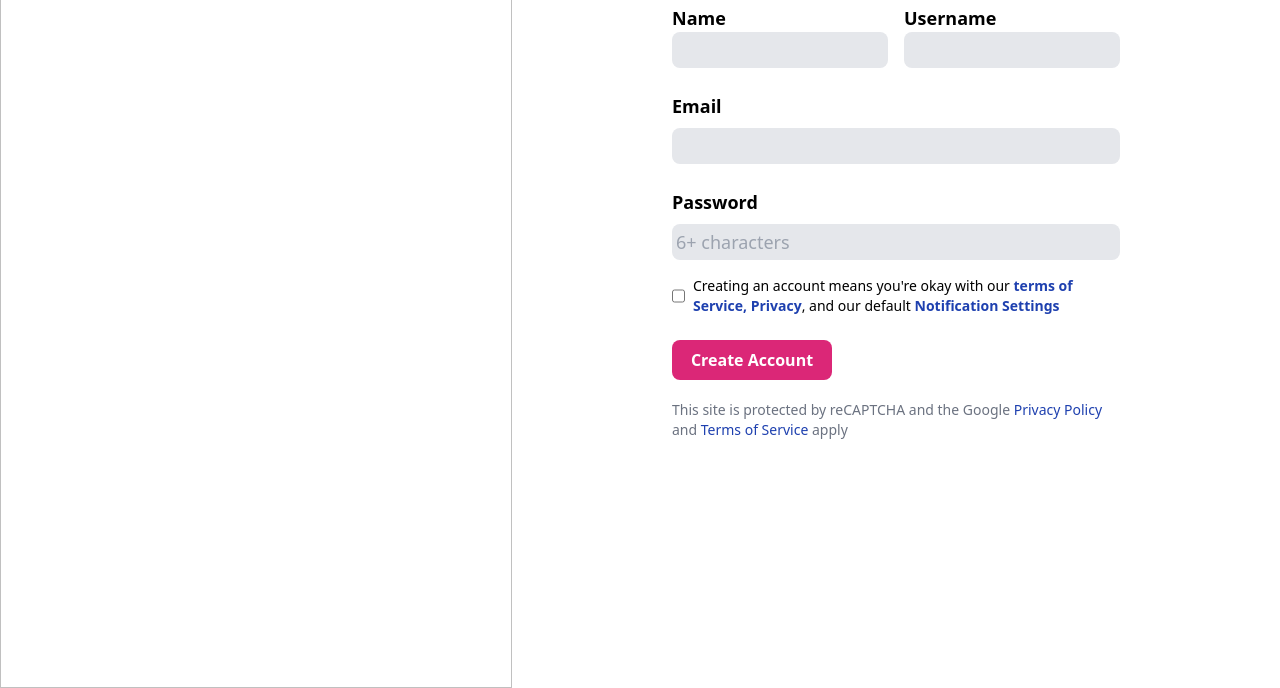
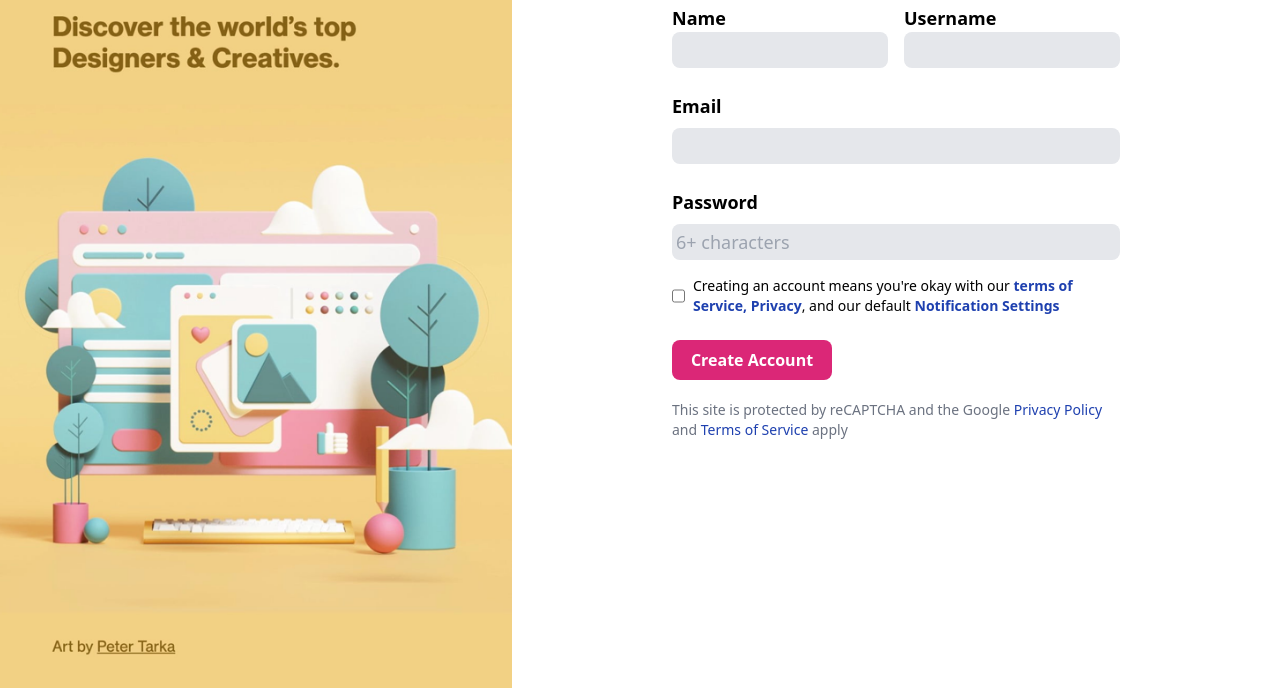
Before and after one commit to ChiragHawaldar/Dribble, a website: page index.html in a window 1280 px wide. Shown: the part 112-800 px from the top of the page. Drawn offline with nearby package versions, Linux system fonts and the light colour scheme; the site is published under a folder, as on GitHub Pages, so addresses that start at the root find nothing.

Commit message:
index.html

```diff
--- a/index.html
+++ b/index.html
@@ -2,8 +2,8 @@
 <html lang="en">
 
 <head>
-  <title>Document</title>
-  <link rel="stylesheet" href="https://cdn.jsdelivr.net/npm/tailwindcss@2.2.19/dist/tailwind.min.css">
+  <title>Create Account</title>
+ <link rel="stylesheet" href="style.css">
   <script src="script.js"></script>
   <script src="https://kit.fontawesome.com/77443e4491.js" crossorigin="anonymous"></script>
 </head>
@@ -14,7 +14,7 @@
 
     <!-- Hero Image -->
     <div class="md:w-2/5 ">
-      <img class="h-[600px] w-full md:h-screen object-cover" src="/images/hero-image.png" alt="">
+      <img class="h-[600px] w-full md:h-screen object-cover" src="images/hero-image.png" alt="">
     </div>
 
     <!-- Sign Up Form -->
@@ -63,7 +63,7 @@
             <span class="text-blue-800 font-semibold cursor-pointer">Notification Settings</span></p>
         </div>
 
-        <a href="/dist/Create profile/Profile.html"><button onclick="CreateProfile()" class="mt-6 bg-pink-600 hover:bg-pink-500 p-2 w-40 rounded-lg text-white font-semibold">Create Account</button></a>
+        <a href="dist/Create profile/Profile.html"><button onclick="CreateProfile()" class="mt-6 bg-pink-600 hover:bg-pink-500 p-2 w-40 rounded-lg text-white font-semibold">Create Account</button></a>
 
         <div class="text-sm text-gray-500 mt-5 mb-10">
           <p>This site is protected by reCAPTCHA and the Google <span class="text-blue-800 font-medium cursor-pointer">Privacy Policy</span> and <span class="text-blue-800 font-medium cursor-pointer">Terms of
@@ -77,3 +77,8 @@
 </body>
 
 </html>
+
+
+</body>
+
+</html>
```
